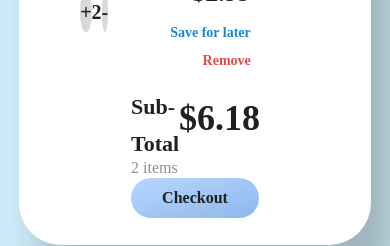
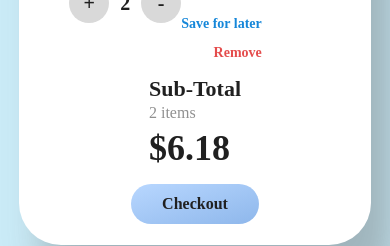
Before and after one commit to Thafsal/launder_land, a React (Create React App) app: page /cart in a window 390 px wide. Shown: the part 475-721 px from the top of the page. Built offline with nearby package versions, Linux system fonts and the light colour scheme; no server answers.

Commit message:
re touched css in cart section

```diff
--- a/src/components/Cart/Cart.css
+++ b/src/components/Cart/Cart.css
@@ -219,6 +219,7 @@ hr {
   .cart-counter {
     display: flex;
     align-items: center;
+    width: 7rem;
   }
   .Header {
     display: flex;
@@ -237,4 +238,11 @@ hr {
 .cart-checkout {
   width: 100%;
 }
+.cart-total {
+  display: flex;
+  flex-direction: column;
+  flex-wrap: wrap;
+  align-content: space-around;
+  align-items: flex-start;
 }
+}
```
